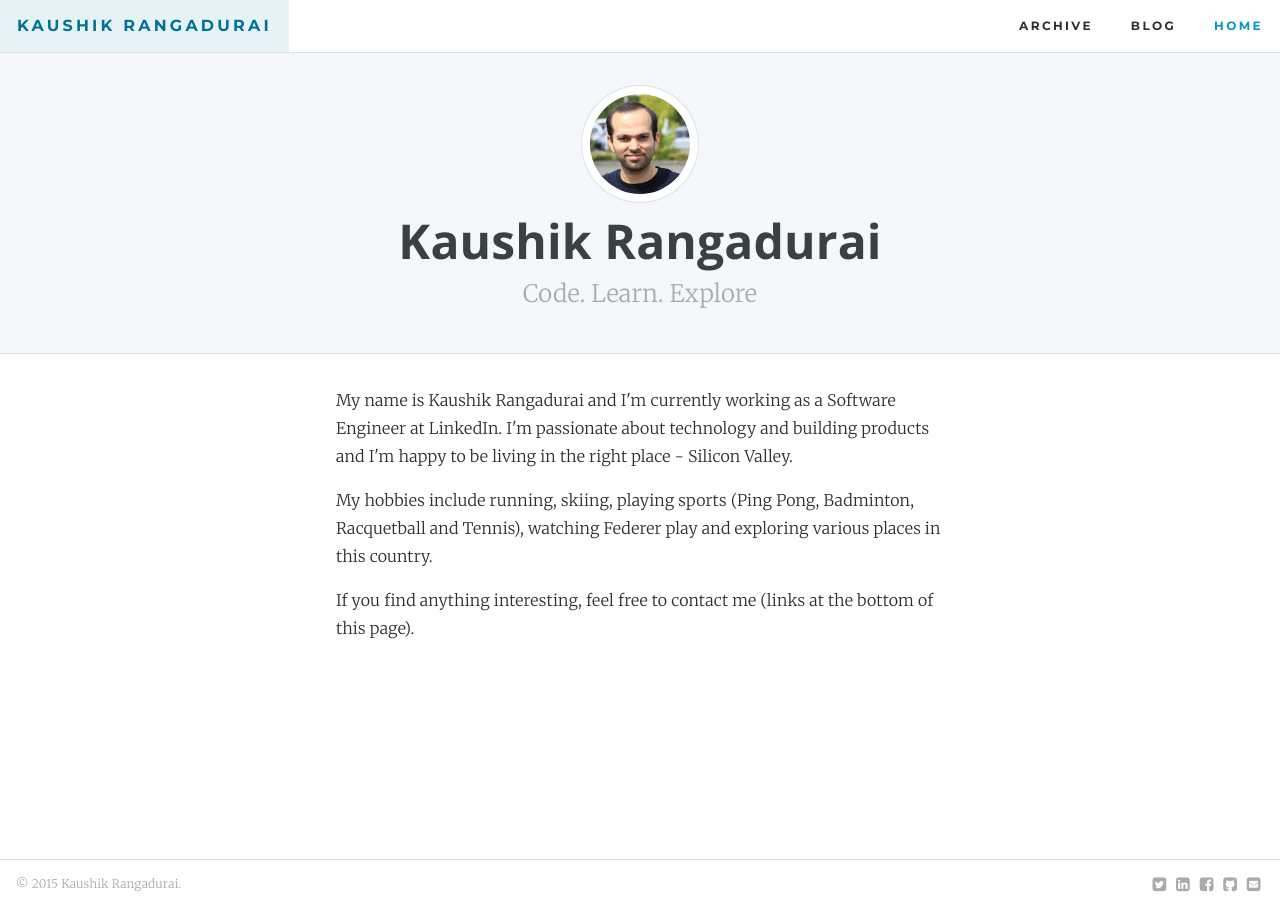
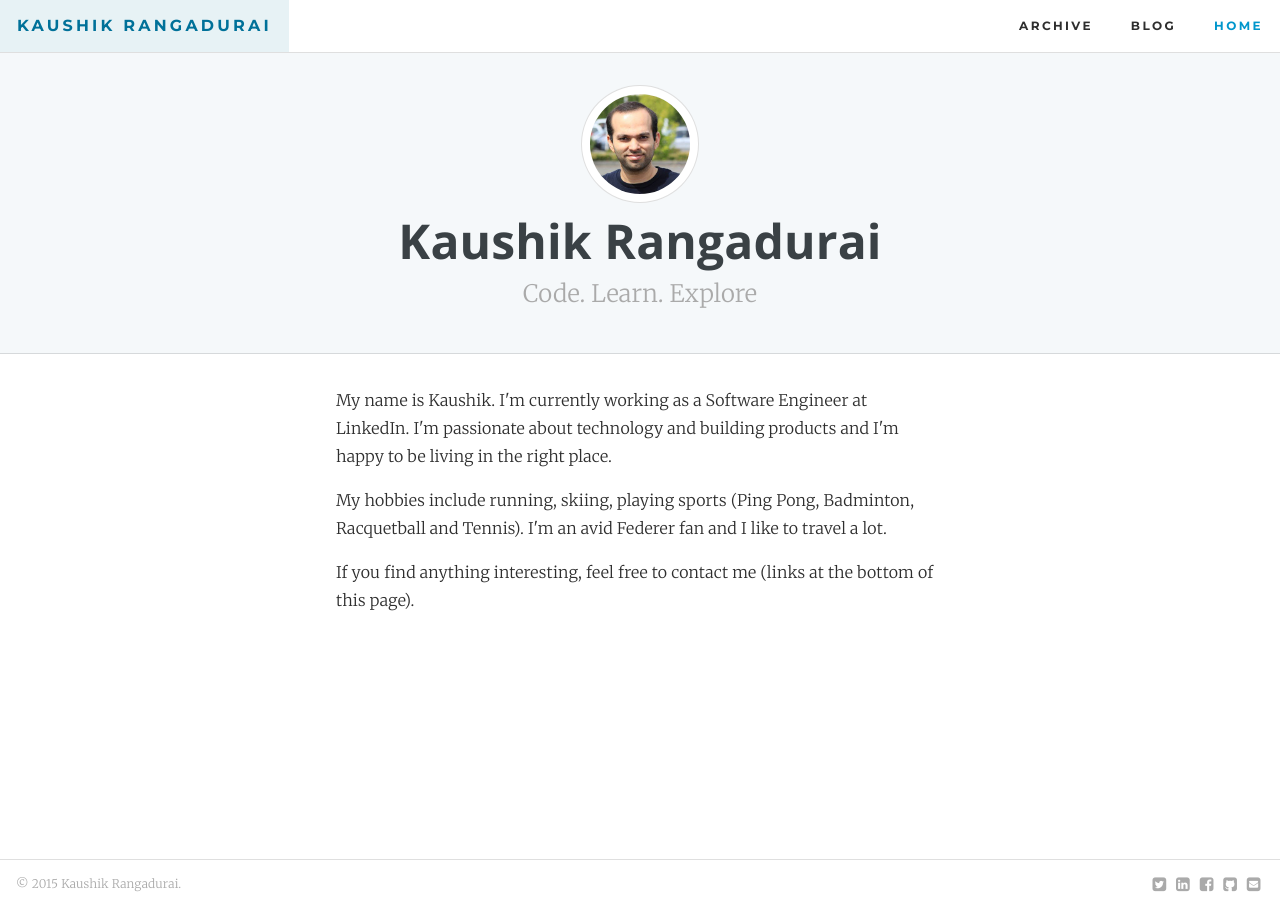
Before and after one commit to kaushik88/kaushik88.github.io, a Jekyll site: the page built from index.html, in a window 1280 px wide. Built offline with Jekyll 4.4.1, drawn with Linux system fonts in a browser that asks for light colours.

Commit message:
Update Readme

```diff
--- a/_includes/about.html
+++ b/_includes/about.html
@@ -1,10 +1,10 @@
 <div class="clearfix mxn2">
   <div class="col sm-col-12 px2">
     <p>
-      My name is Kaushik Rangadurai and I'm currently working as a Software Engineer at LinkedIn. I'm passionate about technology and building products and I'm happy to be living in the right place - Silicon Valley.
+      My name is Kaushik. I'm currently working as a Software Engineer at LinkedIn. I'm passionate about technology and building products and I'm happy to be living in the right place.
     </p>
     <p>
-      My hobbies include running, skiing, playing sports (Ping Pong, Badminton, Racquetball and Tennis), watching  Federer play and exploring various places in this country.
+      My hobbies include running, skiing, playing sports (Ping Pong, Badminton, Racquetball and Tennis). I'm an avid Federer fan and I like to travel a lot.
     </p>
     <p>
       If you find anything interesting, feel free to contact me (links at the bottom of this page).
```
